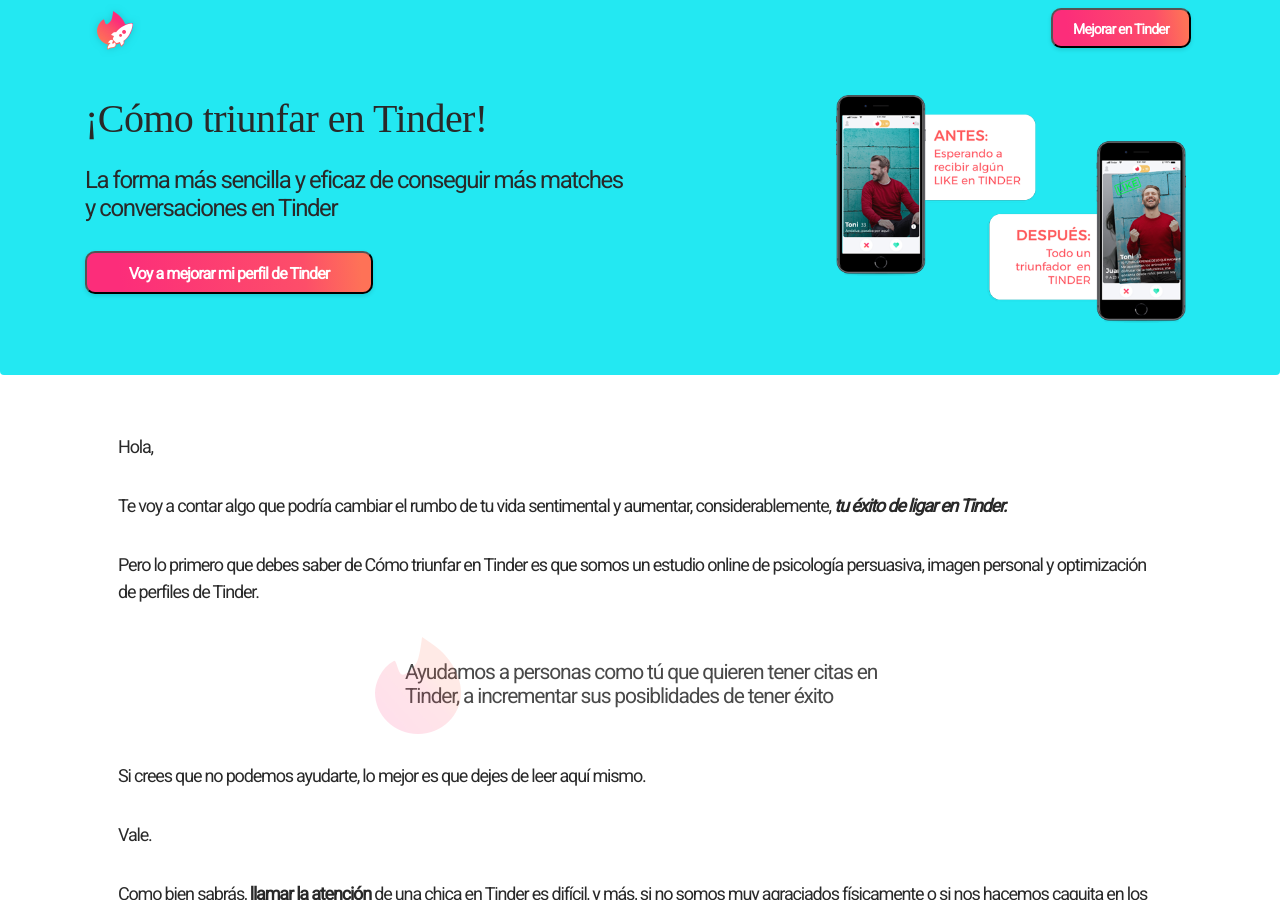
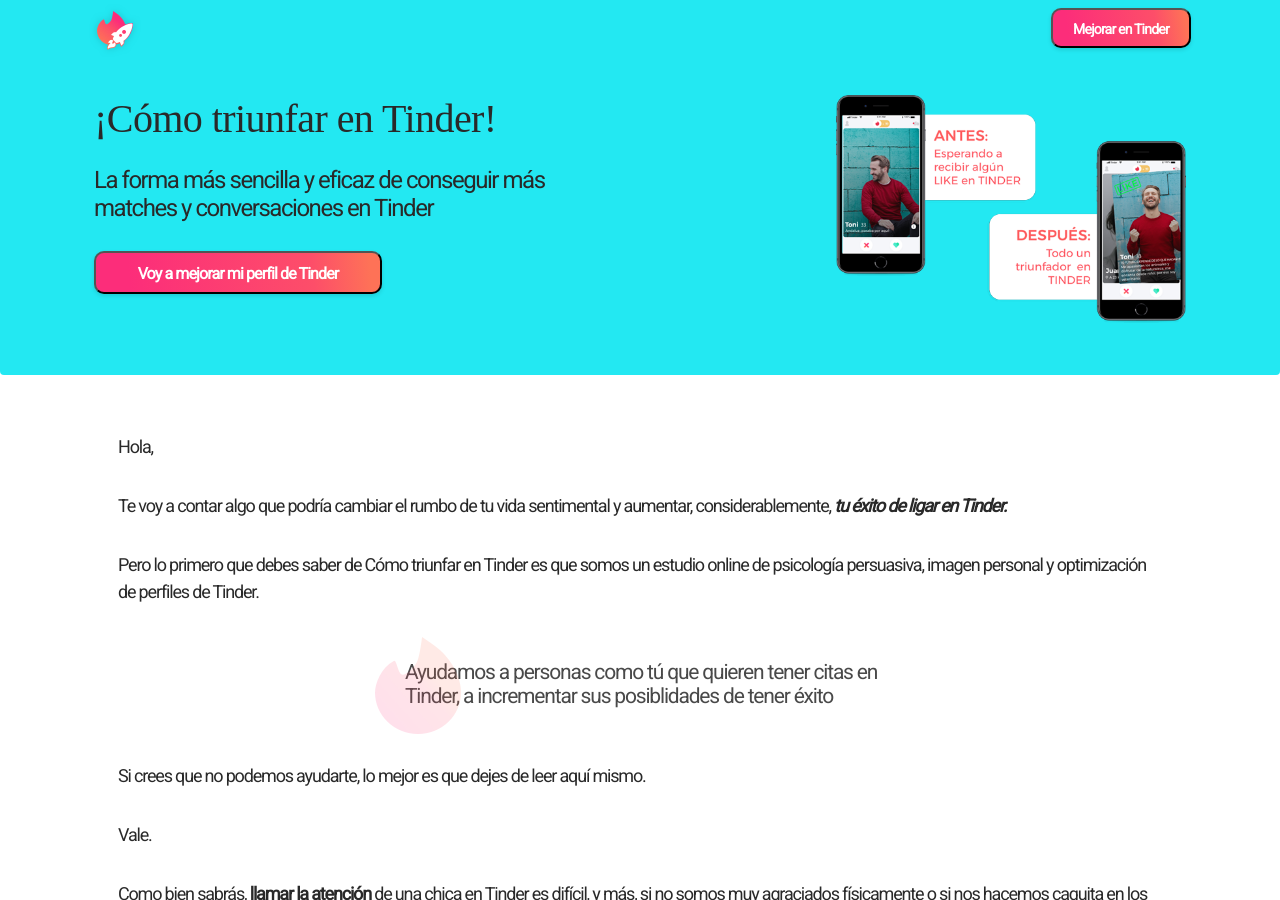
Before and after one commit to dmartincc/tinderpower.github.io, a Jekyll site: the page built from index.md, in a window 1280 px wide and 900 px high. Built offline with Jekyll 4.4.1, drawn with Linux system fonts in a browser that asks for light colours; comment, search, counter and statistics services are not loaded.

Commit message:
adjust padding left in first col 6 in top CTA xl - lg devices

```diff
--- a/_includes/topCTA.html
+++ b/_includes/topCTA.html
@@ -1,7 +1,7 @@
 <div class="container-fluid rounded bannerCTA pb-5 ">
   <div class="container">
     <div class="row justify-content-between">
-      <div class="col-lg-6 col-md-12 col-sm-12 col-xs-12 align-self-top my-lg-1 my-md-5 my-sm-5 my-xs-5 pb-4">
+      <div class="col-lg-6 col-md-12 col-sm-12 col-xs-12 align-self-top my-lg-1 my-md-5 my-sm-5 my-xs-5 pb-4 pl-4">
         <h1 class="titleBannerCTA text-xl-left text-lg-left text-md-center text-sm-center" >¡Cómo triunfar en Tinder!</h1>
         <p class="textBannerCTA text-xl-left text-lg-left text-md-center text-sm-center">La forma más sencilla y eficaz de conseguir más matches y conversaciones en Tinder</p>
         <div class="center">
```
